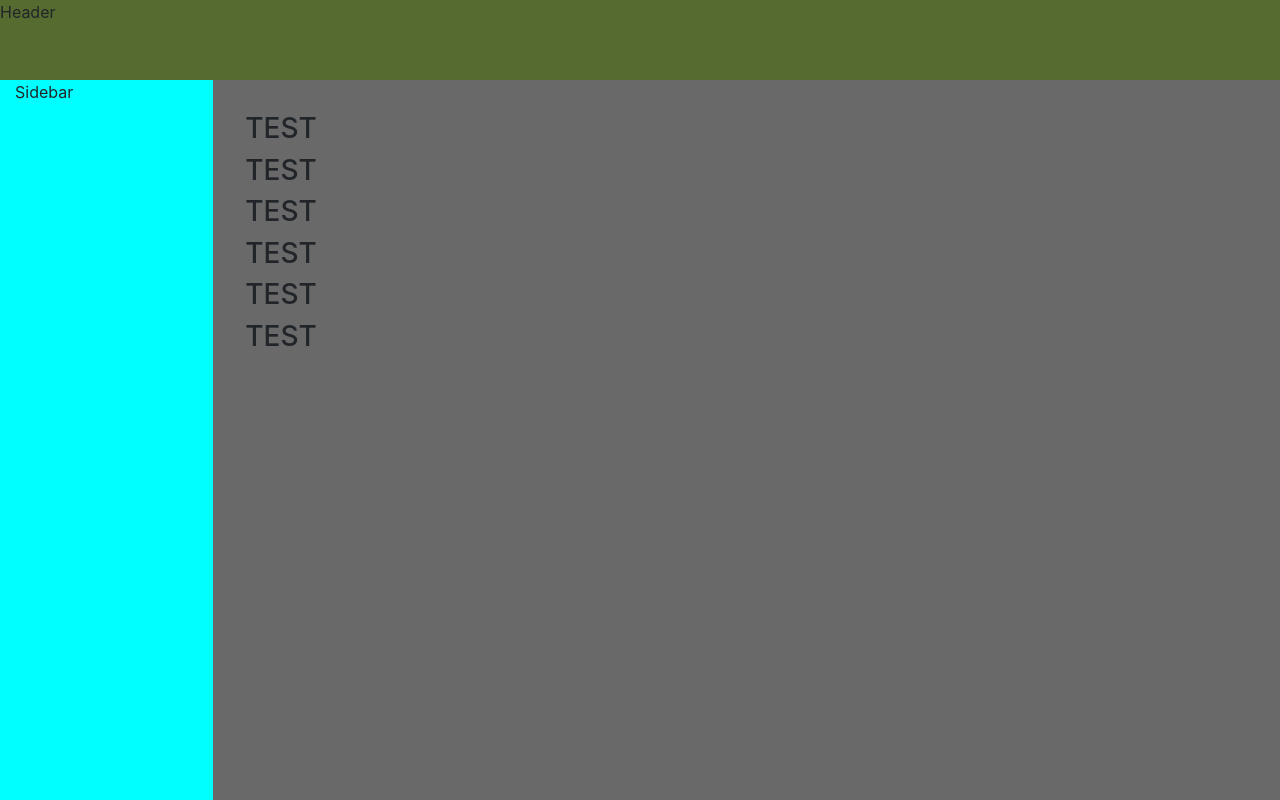
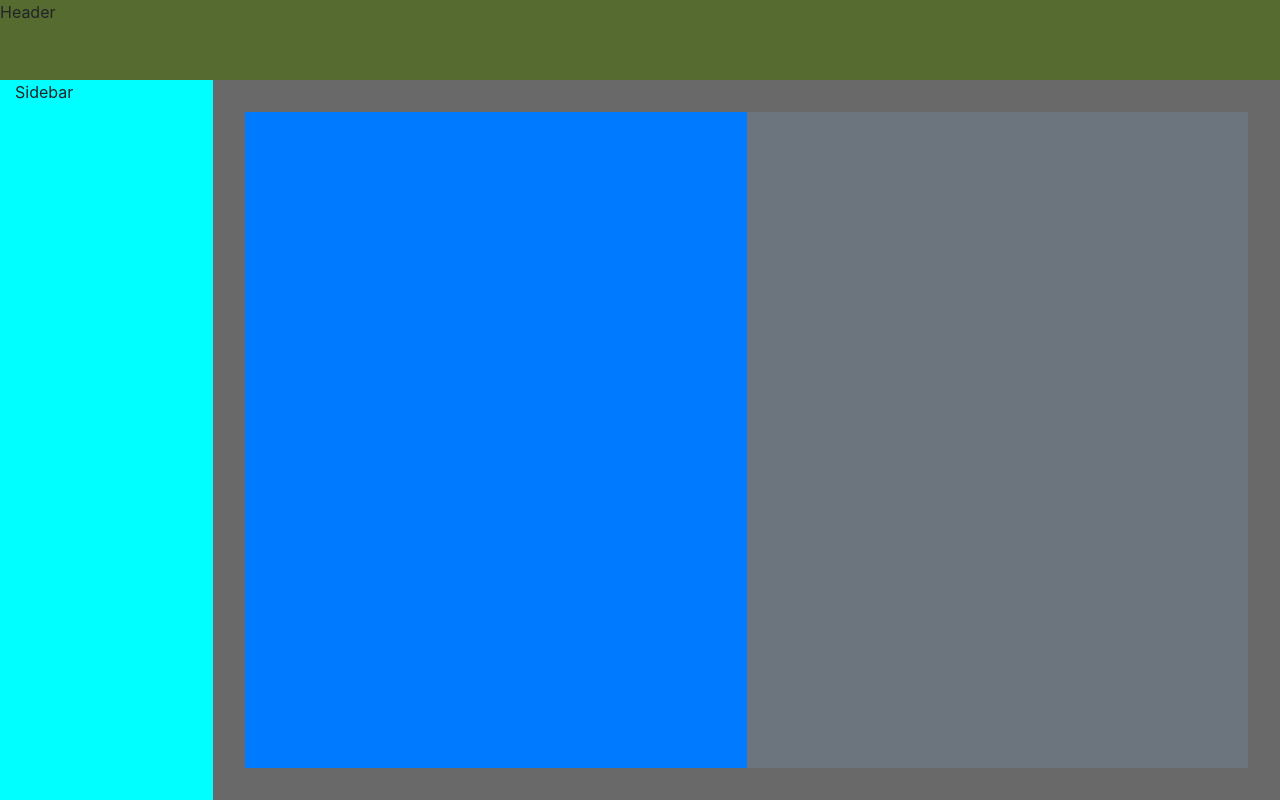
Before and after one commit to alamar1990/grid-nuxt-layout, a Nuxt app: page / in a window 1280 px wide. Built offline with nearby package versions, Linux system fonts and the light colour scheme.

Commit message:
Adjust layout

```diff
--- a/components/theme/section-main.vue
+++ /dev/null
@@ -1,5 +0,0 @@
-<template>
-  <div class='d-flex col-md-10 col-sm-12 section-main'>
-    <Nuxt />
-  </div>
-</template>
--- a/layouts/default.vue
+++ b/layouts/default.vue
@@ -3,9 +3,9 @@
     <div class='d-flex'>
       <section-header />
     </div>
-    <div class='d-flex flex-row flex-grow-1'>
+    <div class='d-flex flex-grow-1'>
       <section-sidebar />
-      <section-main />
+      <Nuxt />
     </div>
   </div>
 </template>
@@ -13,10 +13,9 @@
 <script>
 import SectionHeader from '../components/theme/section-header'
 import SectionSidebar from '../components/theme/section-sidebar'
-import SectionMain from '../components/theme/section-main'
 
 export default {
-  components: { SectionMain, SectionSidebar, SectionHeader },
+  components: { SectionSidebar, SectionHeader },
   data() {
     return {}
   }
--- a/pages/index.vue
+++ b/pages/index.vue
@@ -1,11 +1,13 @@
 <template>
-  <div>
-    <h3>TEST</h3>
-    <h3>TEST</h3>
-    <h3>TEST</h3>
-    <h3>TEST</h3>
-    <h3>TEST</h3>
-    <h3>TEST</h3>
+  <div class='d-flex col-md-10 col-sm-12 section-main'>
+    <div class='d-flex flex-grow-1'>
+      <div class='col-6 bg-primary'>
+
+      </div>
+      <div class='col-6 bg-secondary'>
+
+      </div>
+    </div>
   </div>
 </template>
 
```
